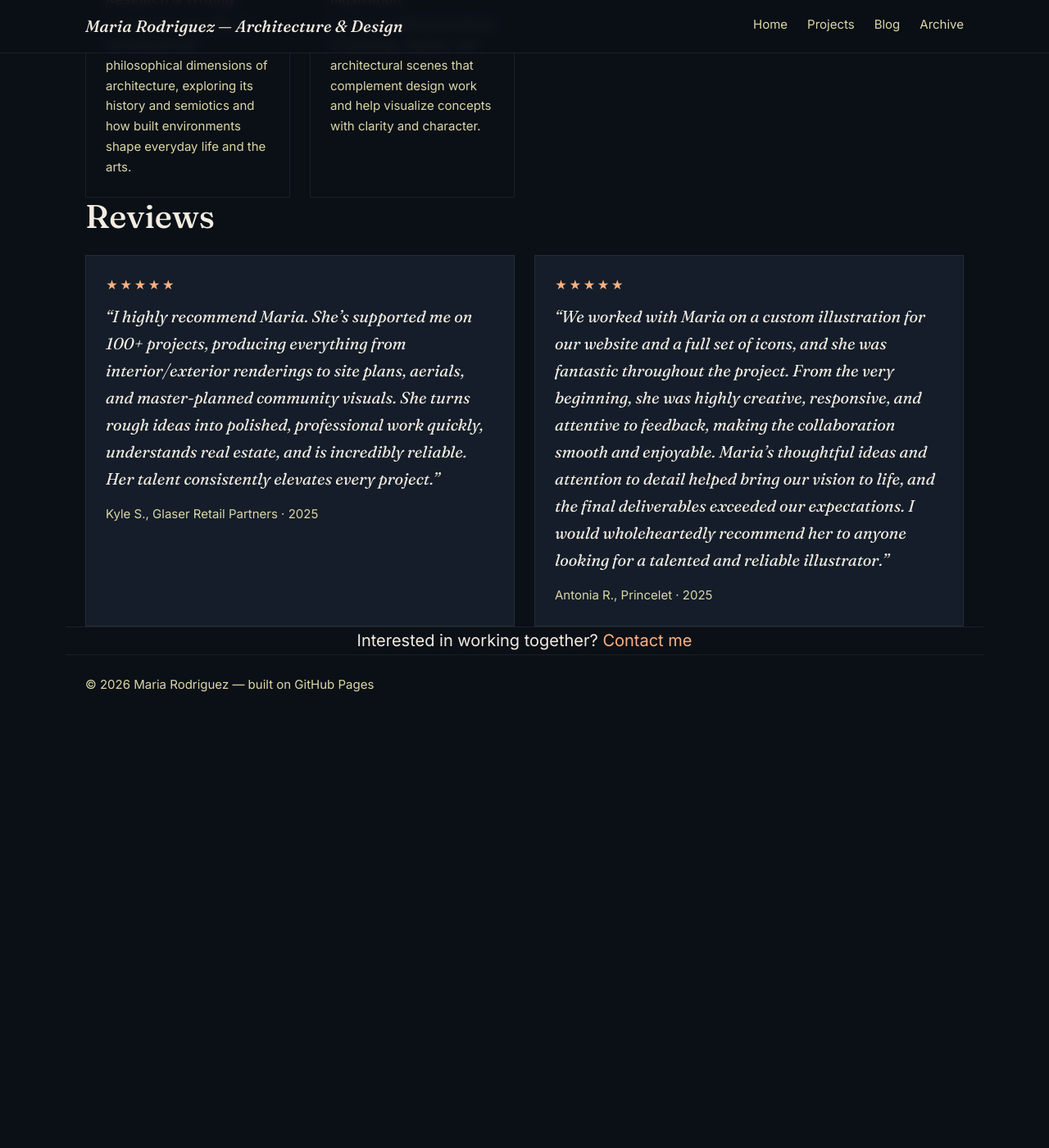
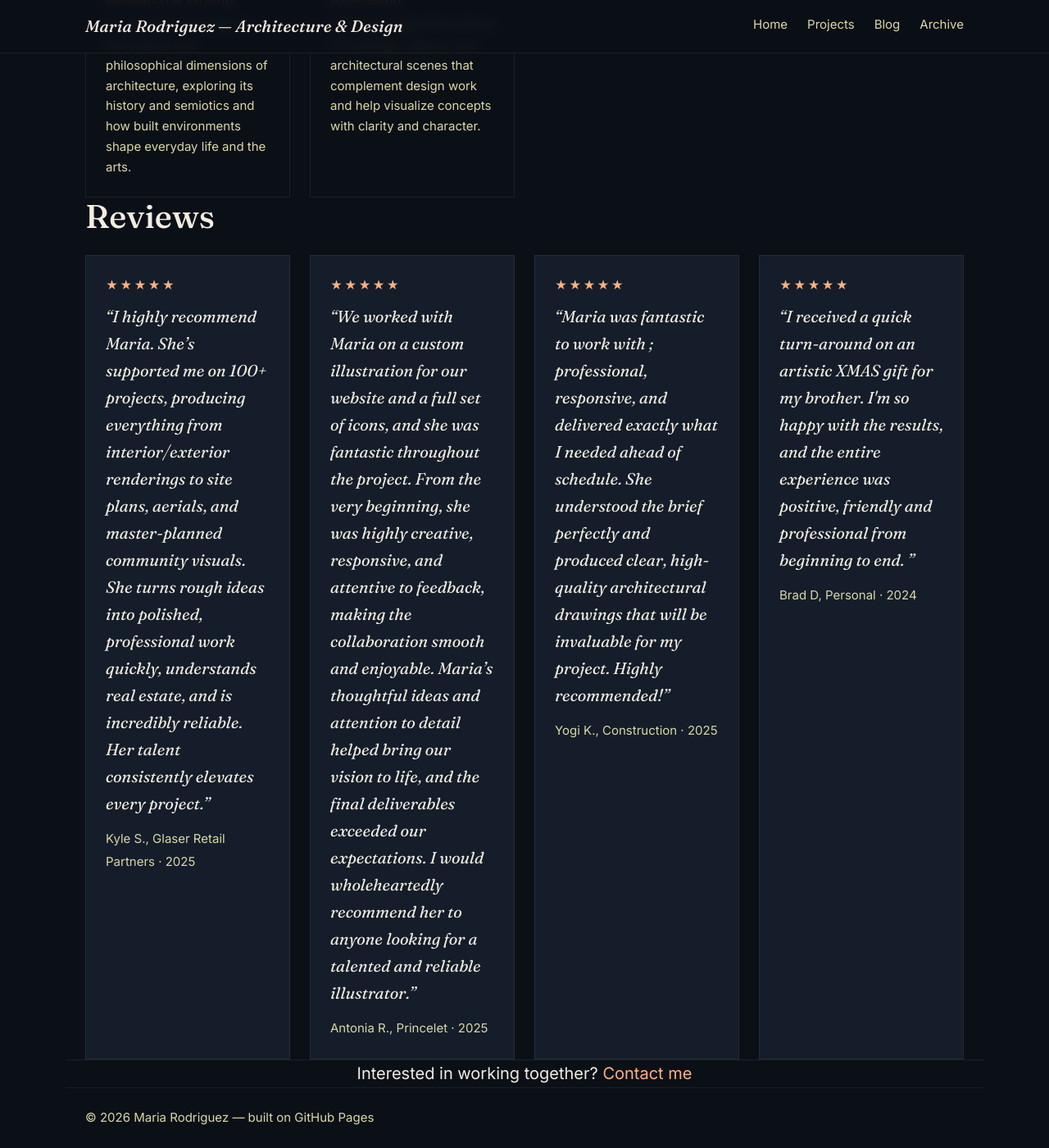
Before and after one commit to rodriguez-macamila/mariarodriguez, a Jekyll site: the page built from index.md, in a window 1280 px wide and 1400 px high, scrolled down 1860 px. Shown: the whole window at 82% size. Built offline with Jekyll 4.4.1, drawn with Linux system fonts in a browser that asks for light colours; before the commit the page ends 2732 px from its top, so only the background shows below that.

Commit message:
Add new reviews to reviews.yml

```diff
--- a/_data/reviews.yml
+++ b/_data/reviews.yml
@@ -31,3 +31,15 @@
   company: "Princelet"
   year: "2025"
   rating: 5
+
+- text: "Maria was fantastic to work with ; professional, responsive, and delivered exactly what I needed ahead of schedule. She understood the brief perfectly and produced clear, high-quality architectural drawings that will be invaluable for my project. Highly recommended!"
+  name: "Yogi K."
+  company: "Construction"
+  year: "2025"
+  rating: 5
+
+- text: "I received a quick turn-around on an artistic XMAS gift for my brother. I'm so happy with the results, and the entire experience was positive, friendly and professional from beginning to end. "
+  name: "Brad D"
+  company: "Personal"
+  year: "2024"
+  rating: 5
```
